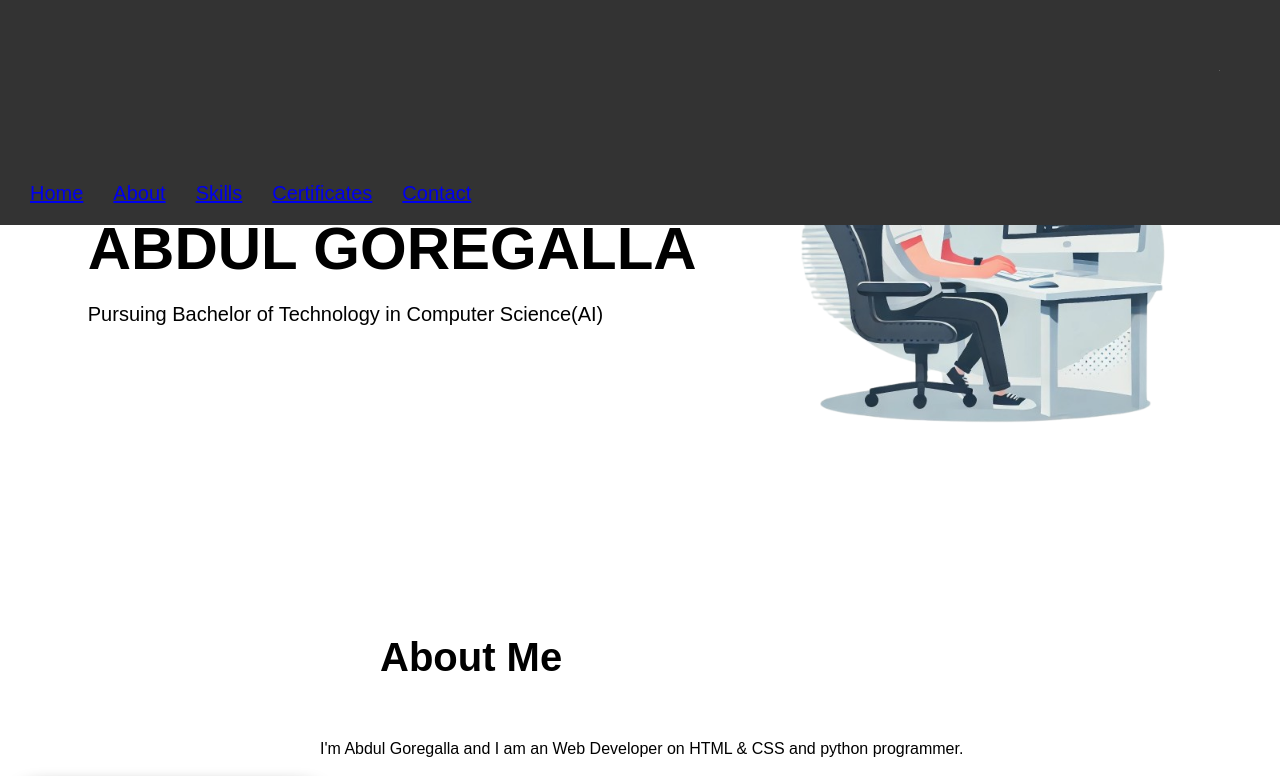
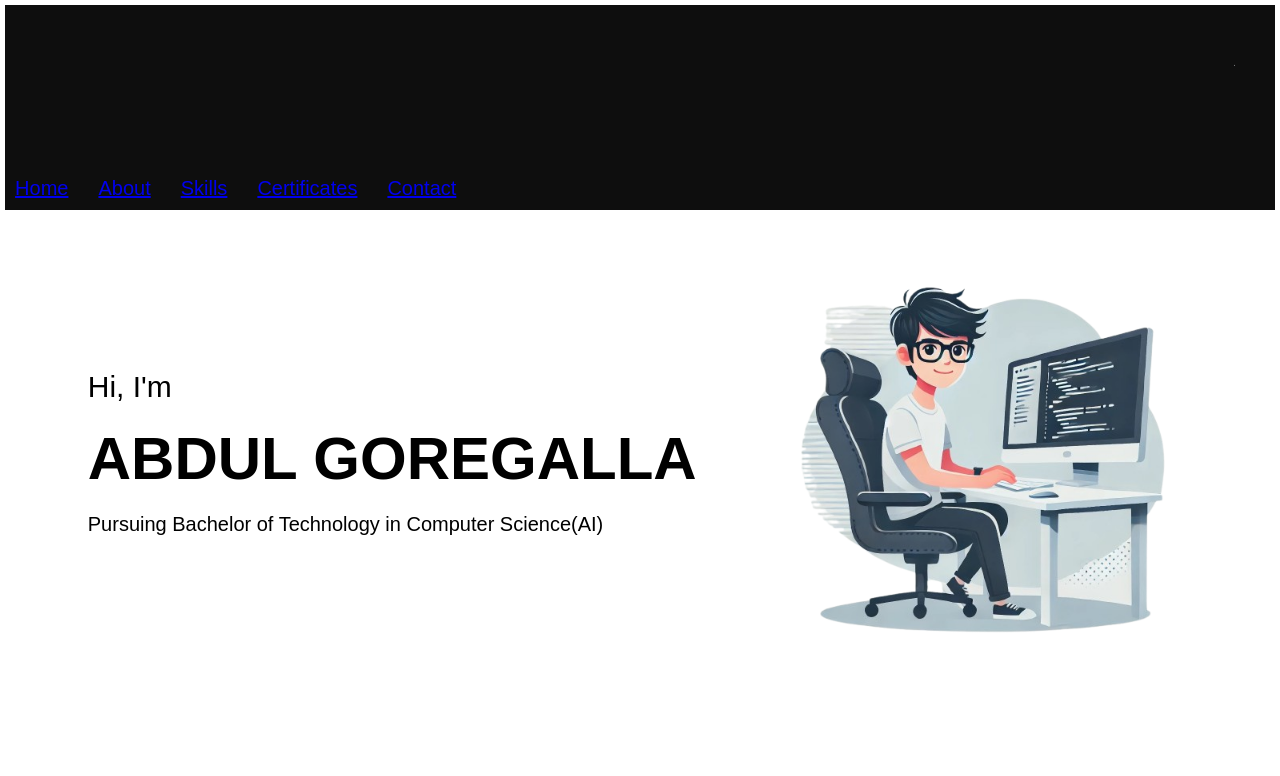
Before and after one commit to goregallaabdul/about-me, a plain HTML site: page index.html in a window 1280 px wide. Shown: the top 776 px of the page. Drawn offline with Linux system fonts and the light colour scheme.

Commit message:
Update abdul.css

```diff
--- a/abdul.css
+++ b/abdul.css
@@ -7,23 +7,13 @@
 
 /*navbar*/
 .navbar{
-     position: fixed;
-            top: 0;
-            left: 0;
-            width: 100%;
-            background-color: #333;
-            padding: 10px 20px;
-            color: white;
-            text-align: center;
-            font-size: 18px;
-            z-index: 1000
-   /* justify-content: space-between;
+   justify-content: space-between;
     padding:0.09px;
     margin:5px;
     background-color:rgb(14, 14, 14);
     color:rgb(222, 226, 230);
     width:cover;
-    height:1%*/
+    height:1%
 }
 
 .profile {
@@ -35,6 +25,7 @@
     list-style-type: none;
     display: flex;
     gap:20px;
+    color:white;
     padding-right:25px;
     padding-top:35px
 
```
